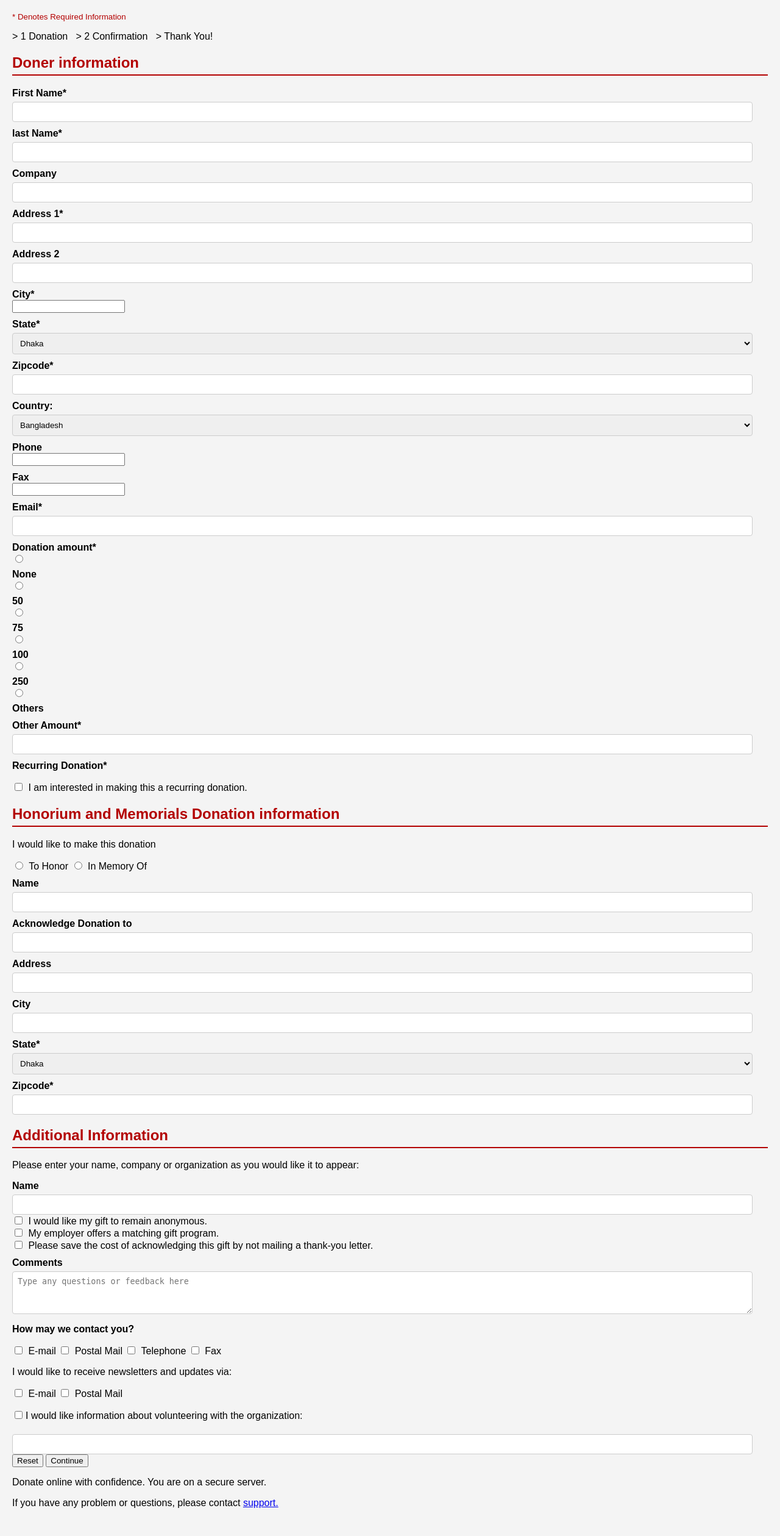
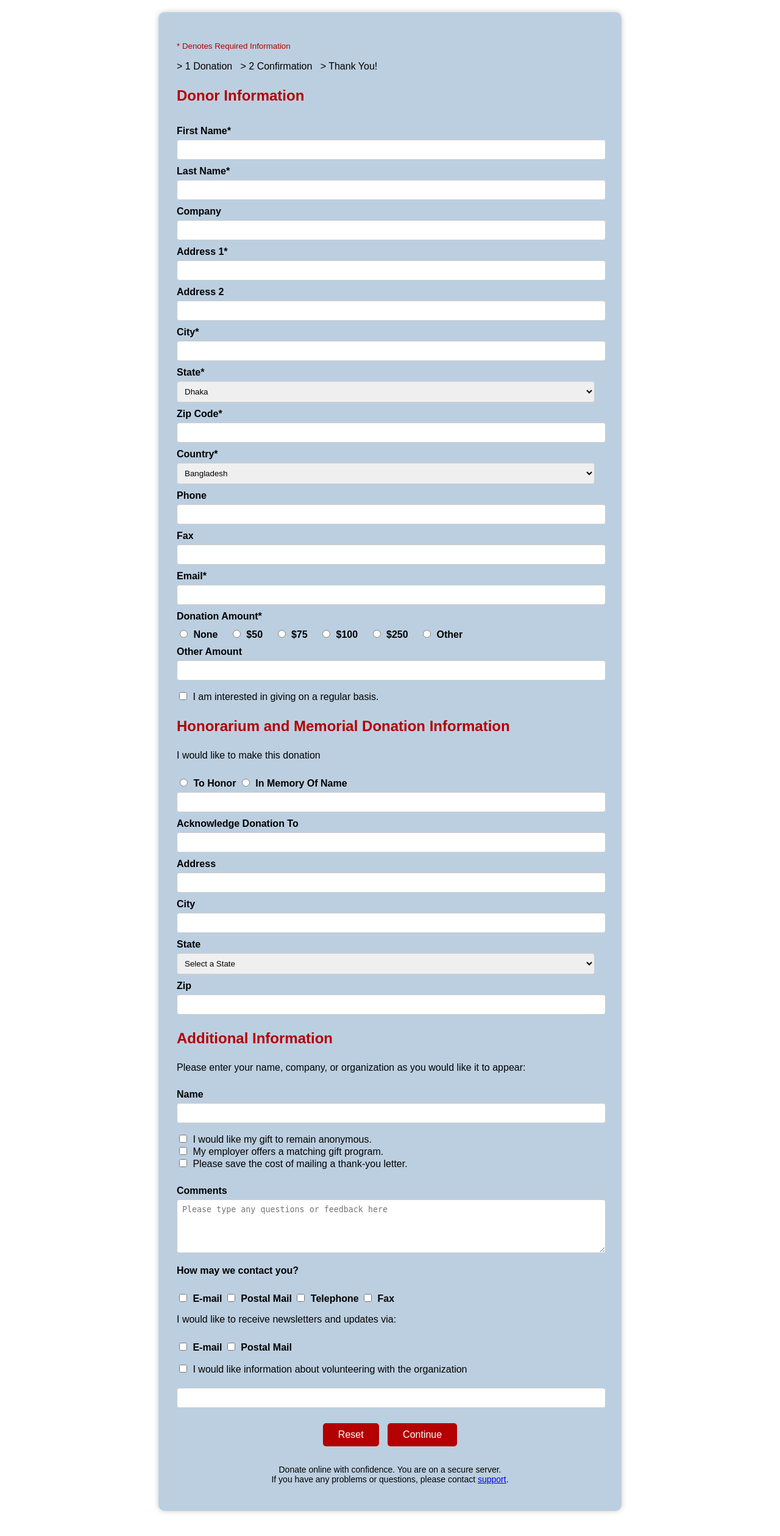
Before and after one commit to lwLight01/WebtechP, a PHP site: page /labtask3.html in a window 1280 px wide. Shown: the whole page at 61% size. After the commit the page ends 2481 px from the top, so only its background shows below. Run offline with PHP 8.4, Linux system fonts and the light colour scheme.

Commit message:
Labtask 4

```diff
--- a/labtask3.css
+++ b/labtask3.css
@@ -1,27 +1,31 @@
 body {
     font-family: Arial, sans-serif;
-        background-color: #f4f4f4;
+    background-color: #ffffff;
     margin: 0;
     padding: 20px;
 }
+
 .form-container {
     width: 700px;
     margin: auto;
-        background-color: #fff;
+    background-color: #bccfe0;
     padding: 30px;
     border-radius: 10px;
     box-shadow: 0 0 10px rgba(0,0,0,0.2);
 }
+
 h2 {
     color: #b30000;
-        border-bottom: 2px solid #b30000;
     padding-bottom: 5px;
+    margin-top: 25px;
 }
+
 label {
     font-weight: bold;
-        display: block;
+    display: inline-block;
     margin-top: 10px;
 }
+
 input[type="text"],
 input[type="email"],
 input[type="number"],
@@ -33,35 +37,49 @@
     border: 1px solid #ccc;
     border-radius: 4px;
 }
+
+.radio-group label {
+    display: inline-block;
+    margin-right: 15px;
+}
+
+textarea {
+    height: 70px;
+}
+
 input[type="radio"],
 input[type="checkbox"] {
     margin-right: 5px;
 }
-    textarea {
-        height: 70px;
-    }
-    .section {
-        margin-bottom: 25px;
-    }
+
 .button-group {
     text-align: center;
-        margin-top: 15px;
+    margin-top: 20px;
 }
+
 input[type="submit"],
 input[type="reset"] {
     background-color: #b30000;
     color: white;
-        padding: 10px 20px;
+    padding: 10px 25px;
     border: none;
     border-radius: 5px;
     cursor: pointer;
     font-size: 16px;
     margin: 5px;
 }
+
 input[type="submit"]:hover,
 input[type="reset"]:hover {
     background-color: #900000;
 }
+
 small {
     color: #b30000;
 }
+
+.footer-text {
+    margin-top: 25px;
+    font-size: 14px;
+    text-align: center;
+}
--- a/labtask3.html
+++ b/labtask3.html
@@ -1,145 +1,155 @@
-<DOCTYPE>
-    <html lang ="en">
+<!DOCTYPE html>
+<html lang="en">
 <head>
     <meta charset="UTF-8">
     <meta name="viewport" content="width=device-width, initial-scale=1.0">
-            <title>Denotes requird information</title>
+    <title>Donation Form</title>
     <link rel="stylesheet" href="labtask3.css">
 </head>
 
 <body>
-            <form
-                action="/donation"
-                method="POST">
+    <div class="form-container">
+        <form action="/donation" method="POST">
             <p><small>* Denotes Required Information</small></p>
             <p>> 1 Donation &nbsp; > 2 Confirmation &nbsp; > Thank You!</p>
-            <h2>
-                Doner information
-            </h2>
+
+            <h2>Donor Information</h2>
+
             <label for="firstname">First Name*</label>
             <input type="text" id="firstname" name="firstname" required>
-            <label for="lastname">last Name*</label>
+
+            <label for="lastname">Last Name*</label>
             <input type="text" id="lastname" name="lastname" required>
-            <label for="Company">Company</label>
-            <input type="text" id="Company" name="Company">
-            <label for="Address 1">Address 1*</label>
-            <input type="text" id="Address 1" name="Address 1" required>
-            <label for="Address 2">Address 2</label>
-            <input type="text" id="Address 2" name="Address 2" required>
-            <label for="City">City*</label>
-            <input type="City" id="City" name="City" required>
 
-            <label for="State">State*</label>
-            <select id="State" name="State" required>
-               <option value="Dhaka">Dhaka </option>
+            <label for="company">Company</label>
+            <input type="text" id="company" name="company">
+
+            <label for="address1">Address 1*</label>
+            <input type="text" id="address1" name="address1" required>
+
+            <label for="address2">Address 2</label>
+            <input type="text" id="address2" name="address2">
+
+            <label for="city">City*</label>
+            <input type="text" id="city" name="city" required>
+
+            <label for="state">State*</label>
+            <select id="state" name="state" required>
+                <option value="">Select a State</option>
+                <option value="Dhaka">Dhaka</option>
                 <option value="Rangpur">Rangpur</option>
                 <option value="Chittagong">Chittagong</option>
                 <option value="Barishal">Barishal</option>
                 <option value="Noakhali">Noakhali</option>
             </select>
 
-            <label for="Zipcode">Zipcode*</label>
-            <input type="text" id="Zipcode" name="Zipcode" required>
+            <label for="zipcode">Zip Code*</label>
+            <input type="text" id="zipcode" name="zipcode" required>
 
-            <label for="country">Country:</label>
+            <label for="country">Country*</label>
             <select id="country" name="country" required>
+                <option value="">Select a Country</option>
                 <option value="Bangladesh">Bangladesh</option>
                 <option value="USA">USA</option>
                 <option value="India">India</option>
                 <option value="UK">UK</option>
             </select>
 
-            <label for="Phone">Phone</label>
-            <input type="Phone" id="Phone" name="Phone">
-            <label for="Fax">Fax</label>
-            <input type="Fax" id="Fax" name="Fax">
+            <label for="phone">Phone</label>
+            <input type="text" id="phone" name="phone">
+
+            <label for="fax">Fax</label>
+            <input type="text" id="fax" name="fax">
+
             <label for="email">Email*</label>
             <input type="email" id="email" name="email" required>
 
-            <label>Donation amount*</label>
-            <div class="Amount">
-               <input type="radio" id="none" name="amount" value="NONE" required>
-               <label for="none">None</label>
-               <input type="radio" id="50" name="amount" value="50" required>
-               <label for="50">50</label>
-               <input type="radio" id="75" name="amount" value="75" required>
-               <label for="75">75</label>
-               <input type="radio" id="100" name="amount" value="100" required>
-               <label for="100">100</label>
-               <input type="radio" id="250" name="amount" value="250" required>
-               <label for="250">250</label>
-               <input type="radio" id="Others" name="amount" value="Others" required>
-               <label for="Others">Others</label>
+            <label>Donation Amount*</label>
+            <div class="radio-group">
+                <label><input type="radio" name="amount" value="none"> None</label>
+                <label><input type="radio" name="amount" value="50"> $50</label>
+                <label><input type="radio" name="amount" value="75"> $75</label>
+                <label><input type="radio" name="amount" value="100"> $100</label>
+                <label><input type="radio" name="amount" value="250"> $250</label>
+                <label><input type="radio" name="amount" value="other"> Other</label>
             </div>
-            <label for="Amount">Other Amount*</label>
-            <input type="number" id="amount" name="amount" required>
-            <label for="Amount">Recurring Donation*</label>
-            <p><input type="checkbox" id="Recurring name="Recurring" required> I am interested in making this a recurring donation.</p>
 
-            <h2>
-              Honorium and Memorials Donation information
-            </h2>
+            <label for="otheramount">Other Amount</label>
+            <input type="number" id="otheramount" name="otheramount">
+
+            <p><input type="checkbox" id="recurring" name="recurring"> I am interested in giving on a regular basis.</p>
+
+            <h2>Honorarium and Memorial Donation Information</h2>
+
             <p>I would like to make this donation</p>
-            <input type="radio" name="donation_type" value="honor"> To Honor
-            <input type="radio" name="donation_type" value="memory"> In Memory Of
+            <label><input type="radio" name="donation_type" value="honor"> To Honor</label>
+            <label><input type="radio" name="donation_type" value="memory"> In Memory Of</label>
 
-            <label>Name</label>
-            <input type="text" name="honor_name">
+            <label for="honor_name">Name</label>
+            <input type="text" id="honor_name" name="honor_name">
 
-            <label>Acknowledge Donation to</label>
-            <input type="text" name="ack_donation">
+            <label for="ack_donation">Acknowledge Donation To</label>
+            <input type="text" id="ack_donation" name="ack_donation">
 
-            <label>Address</label>
-            <input type="text" name="ack_address">
+            <label for="ack_address">Address</label>
+            <input type="text" id="ack_address" name="ack_address">
 
-            <label>City</label>
-            <input type="text" name="ack_city">
+            <label for="ack_city">City</label>
+            <input type="text" id="ack_city" name="ack_city">
 
-            <label for="State">State*</label>
-            <select id="State" name="State" required>
-               <option value="Dhaka">Dhaka </option>
+            <label for="ack_state">State</label>
+            <select id="ack_state" name="ack_state">
+                <option value="">Select a State</option>
+                <option value="Dhaka">Dhaka</option>
                 <option value="Rangpur">Rangpur</option>
                 <option value="Chittagong">Chittagong</option>
                 <option value="Barishal">Barishal</option>
                 <option value="Noakhali">Noakhali</option>
             </select>
 
-            <label for="Zipcode">Zipcode*</label>
-            <input type="text" id="Zipcode" name="Zipcode" required>
+            <label for="ack_zip">Zip</label>
+            <input type="text" id="ack_zip" name="ack_zip">
 
-            <div class="section">
             <h2>Additional Information</h2>
-            <p>Please enter your name, company or organization as you would like it to appear:</p>
-            <label>Name</label>
-            <input type="text" name="add_name">
+            <p>Please enter your name, company, or organization as you would like it to appear:</p>
 
+            <label for="add_name">Name</label>
+            <input type="text" id="add_name" name="add_name">
+
+            <p>
                 <input type="checkbox"> I would like my gift to remain anonymous.<br>
                 <input type="checkbox"> My employer offers a matching gift program.<br>
-            <input type="checkbox"> Please save the cost of acknowledging this gift by not mailing a thank-you letter.<br>
+                <input type="checkbox"> Please save the cost of mailing a thank-you letter.<br>
+            </p>
 
-            <label>Comments</label>
-            <textarea name="comments" placeholder="Type any questions or feedback here"></textarea>
+            <label for="comments">Comments</label>
+            <textarea id="comments" name="comments" placeholder="Please type any questions or feedback here"></textarea>
 
             <p><b>How may we contact you?</b></p>
-            <input type="checkbox"> E-mail
-            <input type="checkbox"> Postal Mail
-            <input type="checkbox"> Telephone
-            <input type="checkbox"> Fax
+            <label><input type="checkbox"> E-mail</label>
+            <label><input type="checkbox"> Postal Mail</label>
+            <label><input type="checkbox"> Telephone</label>
+            <label><input type="checkbox"> Fax</label>
 
             <p>I would like to receive newsletters and updates via:</p>
-            <input type="checkbox"> E-mail
-            <input type="checkbox"> Postal Mail
+            <label><input type="checkbox"> E-mail</label>
+            <label><input type="checkbox"> Postal Mail</label>
 
-
-            <p><input type="checkbox">I would like information about volunteering with the organization:</p>
+            <p><input type="checkbox"> I would like information about volunteering with the organization</p>
             <input type="text" name="feedback2">
 
-            <button type="reset">Reset</button>
-            <button type="continue">Continue</button>
+            <div class="button-group">
+                <input type="reset" value="Reset">
+                <input type="submit" value="Continue">
+            </div>
 
-            <p>Donate online with confidence. You are on a secure server.</p>
-            <p>If you have any problem or questions, please contact <a href="support.com">support.</a></p>
+            <p class="footer-text">
+                Donate online with confidence. You are on a secure server.<br>
+                If you have any problems or questions, please contact
+                <a href="support.com">support</a>.
+            </p>
         </form>
+    </div>
+    <script src="labtask4.js"></script>
 </body>
 </html>
-</DOCTYPE>
```
Also changed, not shown: labtask4.js (added, +86 -0 lines). Lines whose indentation alone changed are shown as unchanged.
